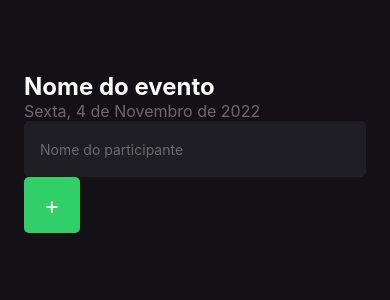
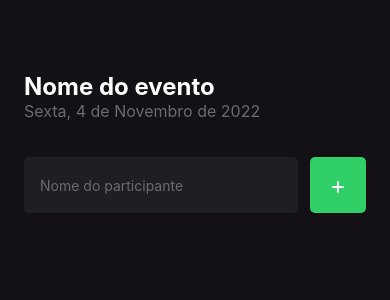
Before and after one commit to gustavovieiradev/imhere, a React Native app: screen / in a window 390 px wide. Shown: the top 300 px of the page. Built offline with nearby package versions, Linux system fonts and the light colour scheme.

Commit message:
feat(home): styles form

```diff
--- a/src/Screens/Home/index.tsx
+++ b/src/Screens/Home/index.tsx
@@ -16,11 +16,13 @@ export default function Home() {
         Sexta, 4 de Novembro de 2022
       </Text>
 
-      <TextInput style={styles.input} placeholder="Nome do participante" placeholderTextColor="#6b6b6b" />
+      <View style={styles.form}>
+        <TextInput style={styles.input} placeholder="Nome do participante" placeholderTextColor="#6b6b6b" />
 
-      <TouchableOpacity style={styles.button} onPress={handleAddParticipant}>
-        <Text style={styles.buttonText}>+</Text>
-      </TouchableOpacity>
+        <TouchableOpacity style={styles.button} onPress={handleAddParticipant}>
+          <Text style={styles.buttonText}>+</Text>
+        </TouchableOpacity>
+      </View>
 
     </View>
   );
--- a/src/Screens/Home/styles.ts
+++ b/src/Screens/Home/styles.ts
@@ -17,11 +17,13 @@ export const styles = StyleSheet.create({
     fontSize: 16
   },
   input: {
+    flex: 1,
     height: 56,
     backgroundColor: '#1f1e25',
     borderRadius: 5,
     color: '#fff',
-    padding: 16
+    padding: 16,
+    marginRight: 12
   },
   buttonText: {
     color: '#fff',
@@ -35,4 +37,10 @@ export const styles = StyleSheet.create({
     alignItems: 'center',
     justifyContent: 'center'
   },
+  form: {
+    width: '100%',
+    flexDirection: 'row',
+    marginTop: 36,
+    marginBottom: 42
+  }
 })
```
